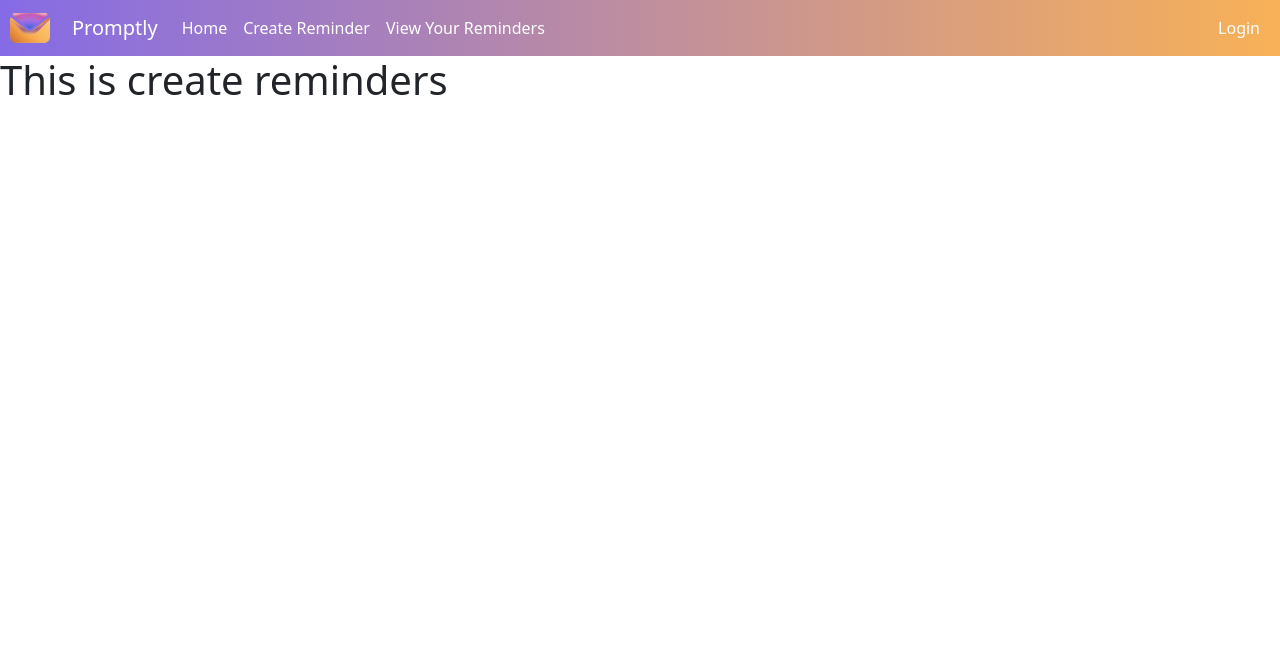
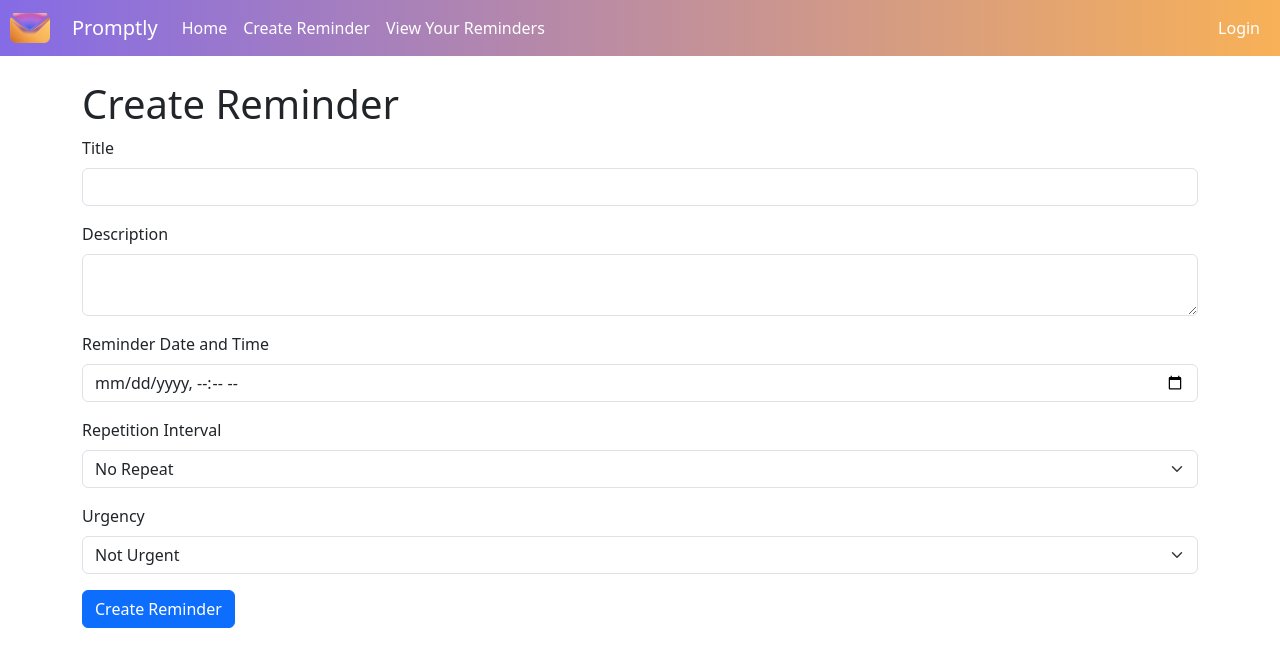
Before and after one commit to CHajde/CS3300_Email_App, a Django app: page /create/ in a window 1280 px wide. Shown: the top 667 px of the page. Run offline with Django 5.2, Linux system fonts and the light colour scheme; some libraries are stand-ins or nearby versions.

Commit message:
Added create reminder feature as well as some additional remodeling on editing forms

```diff
--- a/emrem_app/forms.py
+++ b/emrem_app/forms.py
@@ -1,7 +1,20 @@
 from django import forms
 from .models import Reminder
+from django.utils.translation import gettext_lazy as _
 
 class ReminderForm(forms.ModelForm):
     class Meta:
         model = Reminder
         fields = ['title', 'description', 'reminder_date', 'repetition_interval', 'urgency']
+
+
+class ReminderForm(forms.ModelForm):
+    class Meta:
+        model = Reminder
+        fields = ['title', 'description', 'reminder_date', 'repetition_interval', 'urgency']
+        widgets = {
+            'reminder_date': forms.DateTimeInput(attrs={'type': 'datetime-local'}),
+        }
+        labels = {
+            'reminder_date': _('Reminder Date and Time'),
+        }
--- a/emrem_app/templates/emrem_app/base_template.html
+++ b/emrem_app/templates/emrem_app/base_template.html
@@ -3,6 +3,7 @@
 <html lang="en">
 <head>
     <title>Promptly</title>
+    <link rel="shortcut icon" type="image/png" href="{% static 'images/promptly_logo.png' %}" >
     <meta charset="utf-8">
     <meta name="viewport" content="width=device-width, initial-scale=1">
     <meta name="viewport" content="width=device-width, initial-scale=1.0">
--- a/emrem_app/templates/emrem_app/create_reminder.html
+++ b/emrem_app/templates/emrem_app/create_reminder.html
@@ -1,6 +1,47 @@
 {% extends "emrem_app/base_template.html" %}
+{% load static %}
 
-<!-- Replace block content in base_template.html -->
 {% block content %}
-    <h1>This is create reminders</h1>
+<div class="container mt-4">
+    <h1>Create Reminder</h1>
+    <form method="post">
+        {% csrf_token %}
+
+        <div class="mb-3">
+            <label for="id_title" class="form-label">Title</label>
+            <input type="text" name="title" class="form-control" id="id_title" required>
+        </div>
+
+        <div class="mb-3">
+            <label for="id_description" class="form-label">Description</label>
+            <textarea name="description" class="form-control" id="id_description" required></textarea>
+        </div>
+
+        <div class="mb-3">
+            <label for="id_reminder_date" class="form-label">Reminder Date and Time</label>
+            <input type="datetime-local" name="reminder_date" class="form-control" id="id_reminder_date" required>
+        </div>
+
+        <div class="mb-3">
+            <label for="id_repetition_interval" class="form-label">Repetition Interval</label>
+            <select name="repetition_interval" class="form-select" id="id_repetition_interval" required>
+                <option value="NO">No Repeat</option>
+                <option value="F5">Again 5 Minutes Later</option>
+                <option value="T25">Two Times Every 5 Minutes After First Reminder</option>
+                <option value="T35">Three Times Every 5 Minutes After First Reminder</option>
+            </select>
+        </div>
+
+        <div class="mb-3">
+            <label for="id_urgency" class="form-label">Urgency</label>
+            <select name="urgency" class="form-select" id="id_urgency" required>
+                <option value="NU">Not Urgent</option>
+                <option value="SU">Slightly Urgent</option>
+                <option value="VU">Very Urgent</option>
+            </select>
+        </div>
+
+        <button type="submit" class="btn btn-primary">Create Reminder</button>
+    </form>
+</div>
 {% endblock %}
--- a/emrem_app/views.py
+++ b/emrem_app/views.py
@@ -62,3 +62,14 @@ def delete_reminder(request, pk):
     reminder = get_object_or_404(Reminder, pk=pk)
     reminder.delete()
     return redirect('view_reminders')
+
+
+def create_reminder(request):
+    if request.method == 'POST':
+        form = ReminderForm(request.POST)
+        if form.is_valid():
+            form.save()
+            return redirect('view_reminders')
+    else:
+        form = ReminderForm()
+    return render(request, 'emrem_app/create_reminder.html', {'form': form})
```
Also changed, not shown: emrem_app/templates/emrem_app/edit_reminder.html (+38 -4 lines), emrem_app/templates/emrem_app/index.html (+21 -5 lines).
